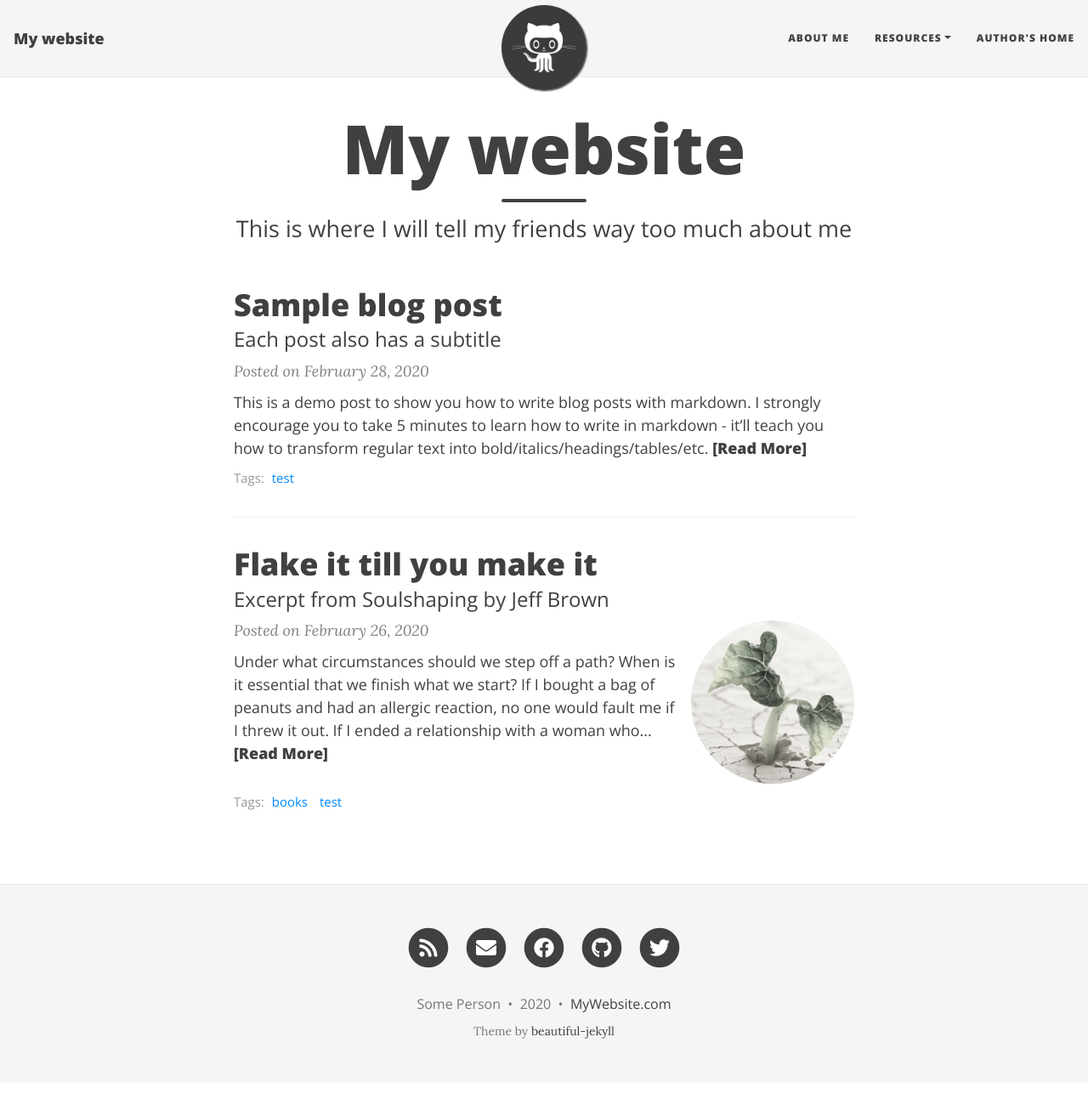
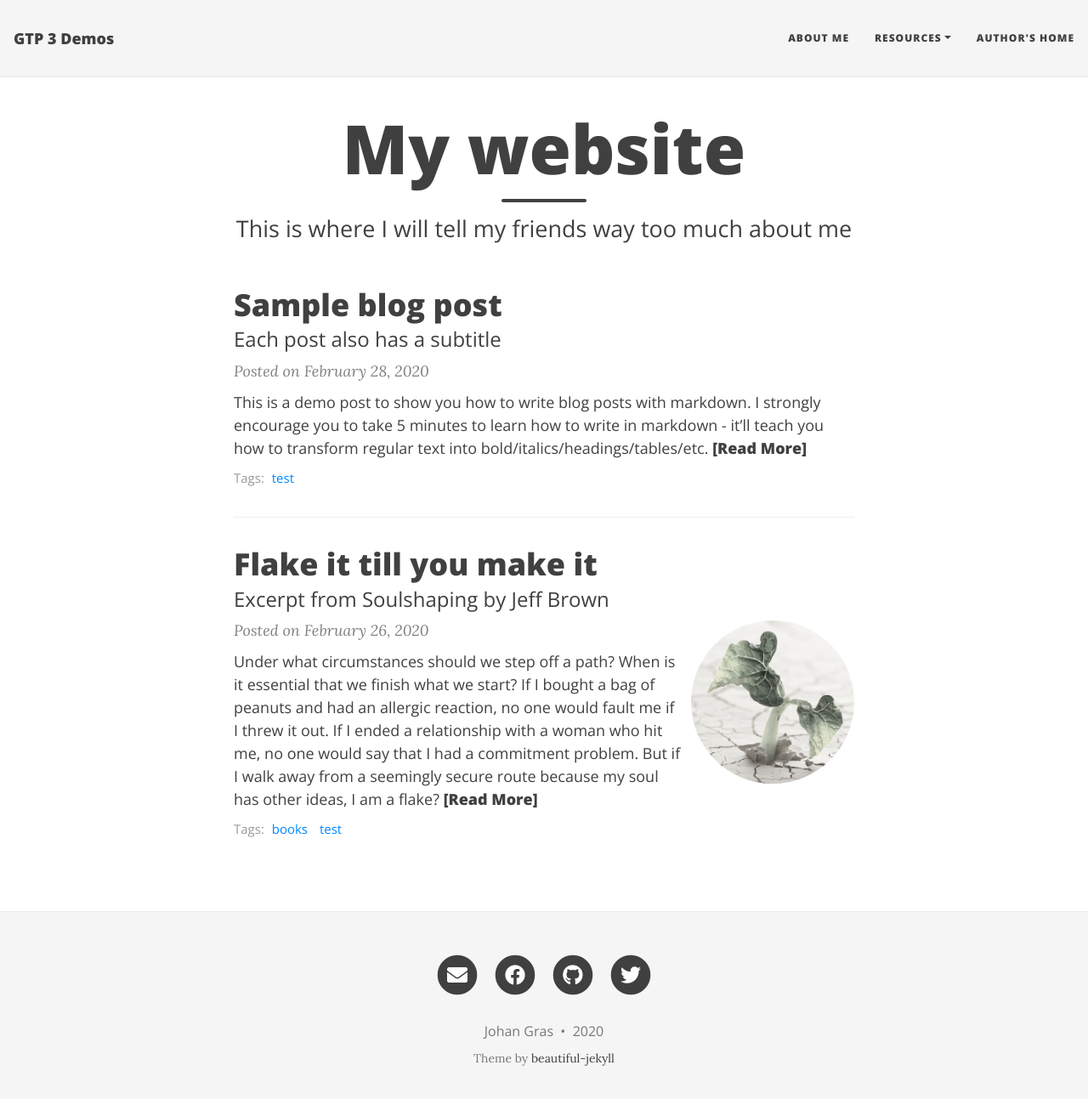
Before and after one commit to lakes-1/gtp3_demos, a Jekyll site: the page built from index.html, in a window 1280 px wide and 1306 px high. Shown: the top 1293 px of the window at 85% size. Built offline with Jekyll 4.4.1, drawn with Linux system fonts in a browser that asks for light colours; nearby versions of some CDN libraries; the list of posts is cut into pages by our own code.

Commit message:
Change config

```diff
--- a/_config.yml
+++ b/_config.yml
@@ -1,13 +1,13 @@
 # --- Basic options --- #
 
 # Name of website
-title: My website
+title: GTP 3 Demos
 
 # Short description of your site
-description: A virtual proof that I'm awesome
+description: Short desc
 
 # Your name to show in the footer
-author: Some Person
+author: Johan Gras
 
 # --- List of links in the navigation bar --- #
 
@@ -22,7 +22,7 @@ navbar-links:
 
 # Image to show in the navigation bar - works best with a square image
 # Remove this parameter if you don't want an image in the navbar
-avatar: "/assets/img/avatar-icon.png"
+
 
 # By default, the image is cut into a circle. You can disable this behaviour by setting 'round-avatar: false'
 round-avatar: true
@@ -42,7 +42,7 @@ social-network-links:
   facebook: deanattali
   github: daattali
   twitter: daattali
-  rss: true
+  rss: false
 #  reddit: yourname
 #  linkedin: daattali
 #  xing: yourname
@@ -72,13 +72,12 @@ share-links-active:
 
 # How to display the link to your website in the footer
 # Remove this if you don't want a link in the footer
-url-pretty: "MyWebsite.com"
 
 # Create a "tags" index page and make tags on each post clickable
 link-tags: true
 
 # Excerpt Word Length - Truncates the excerpt to the specified number of words on the index page
-excerpt_length: 50
+excerpt_length: 300
 
 # --- Colours / background image --- #
 
```
